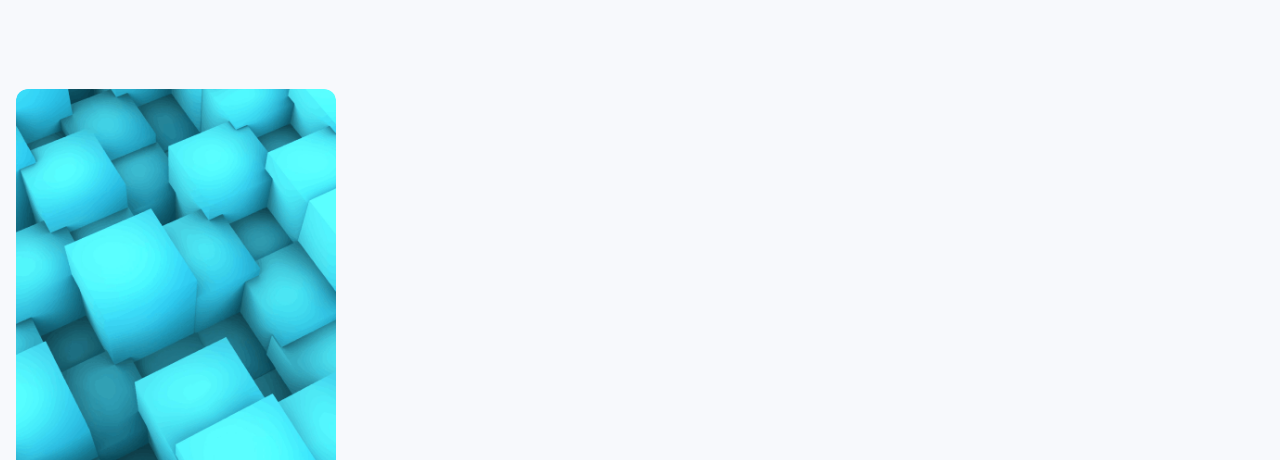
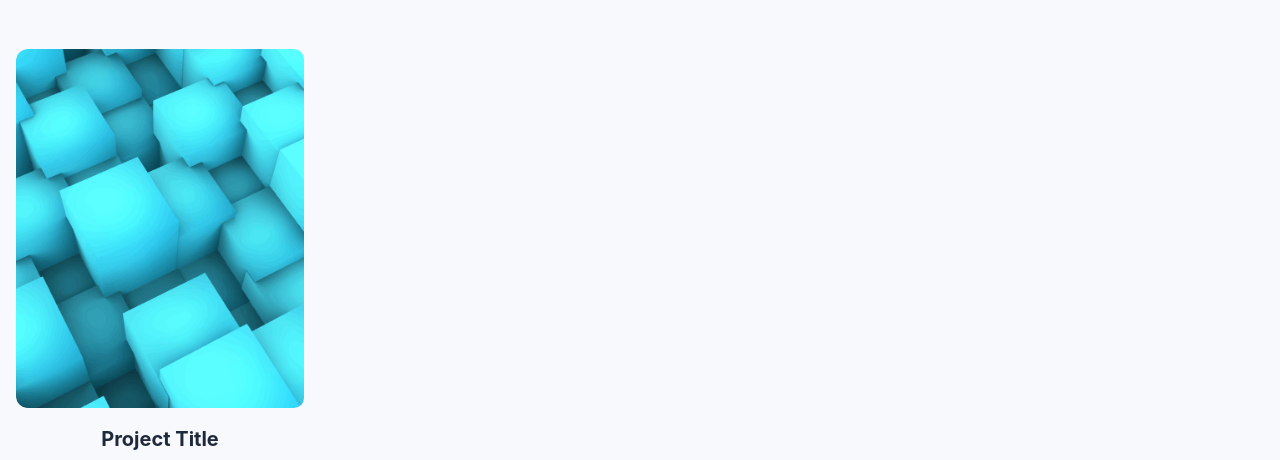
Before and after one commit to Emadshirzad/Venus-temp-converted, a plain HTML site: page portfolio.html in a window 1280 px wide. Shown: the part 1084-1544 px from the top of the page. Drawn offline with Linux system fonts and the light colour scheme.

Commit message:
fix portfolio

```diff
--- a/resources/css/about.css
+++ b/resources/css/about.css
@@ -86,7 +86,7 @@ body.dark-mode {
 }
 
 .portfolio-img-wrap img {
-  width: 100%;
+  width: 90%;
   height: auto;
   border-radius: 10px;
 }
--- a/resources/js/main.js
+++ b/resources/js/main.js
@@ -195,7 +195,7 @@ var swiper = new Swiper(".myPortfolioSwiper", {
         },
         // Desktop (1024px and up)
         1024: {
-            slidesPerView: 3.5,
+            slidesPerView: 3,
             spaceBetween: 30
         },
         // Large desktop (1200px and up)
```
